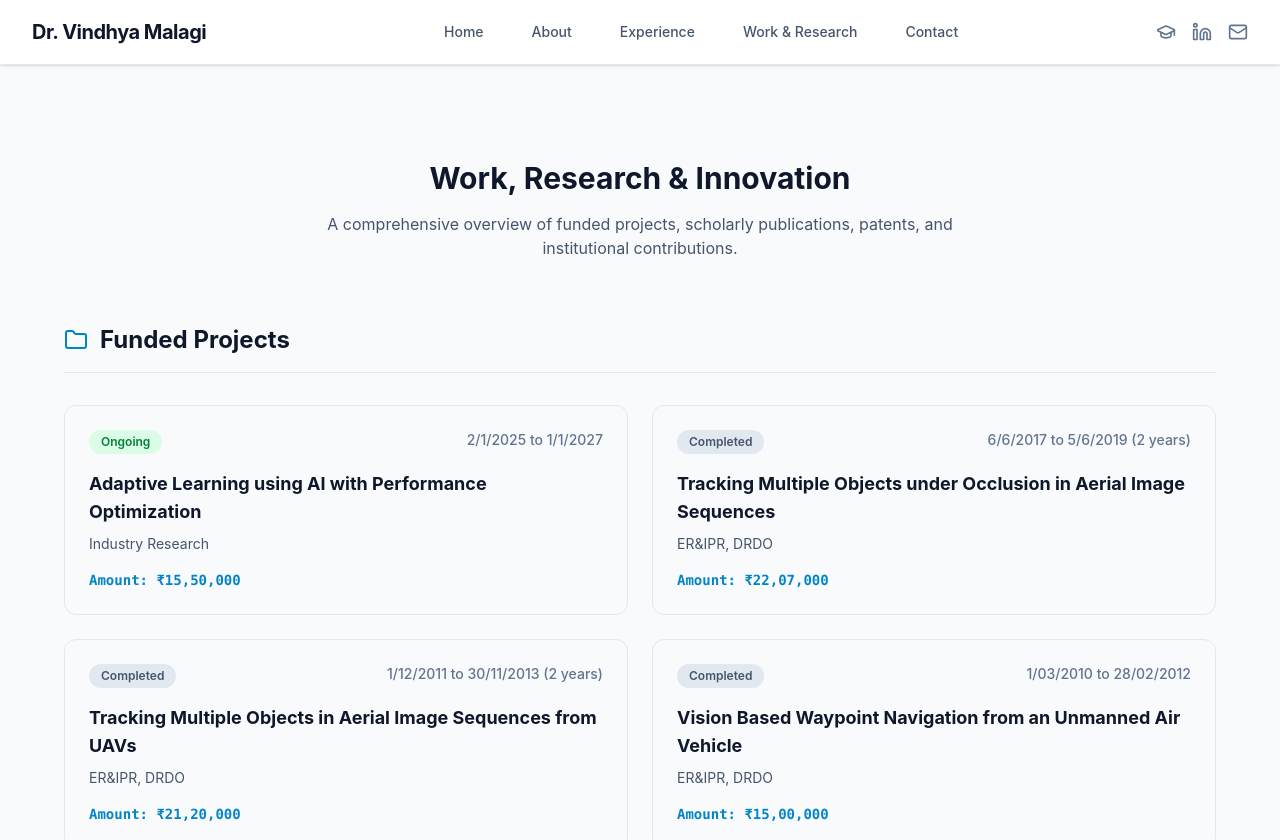
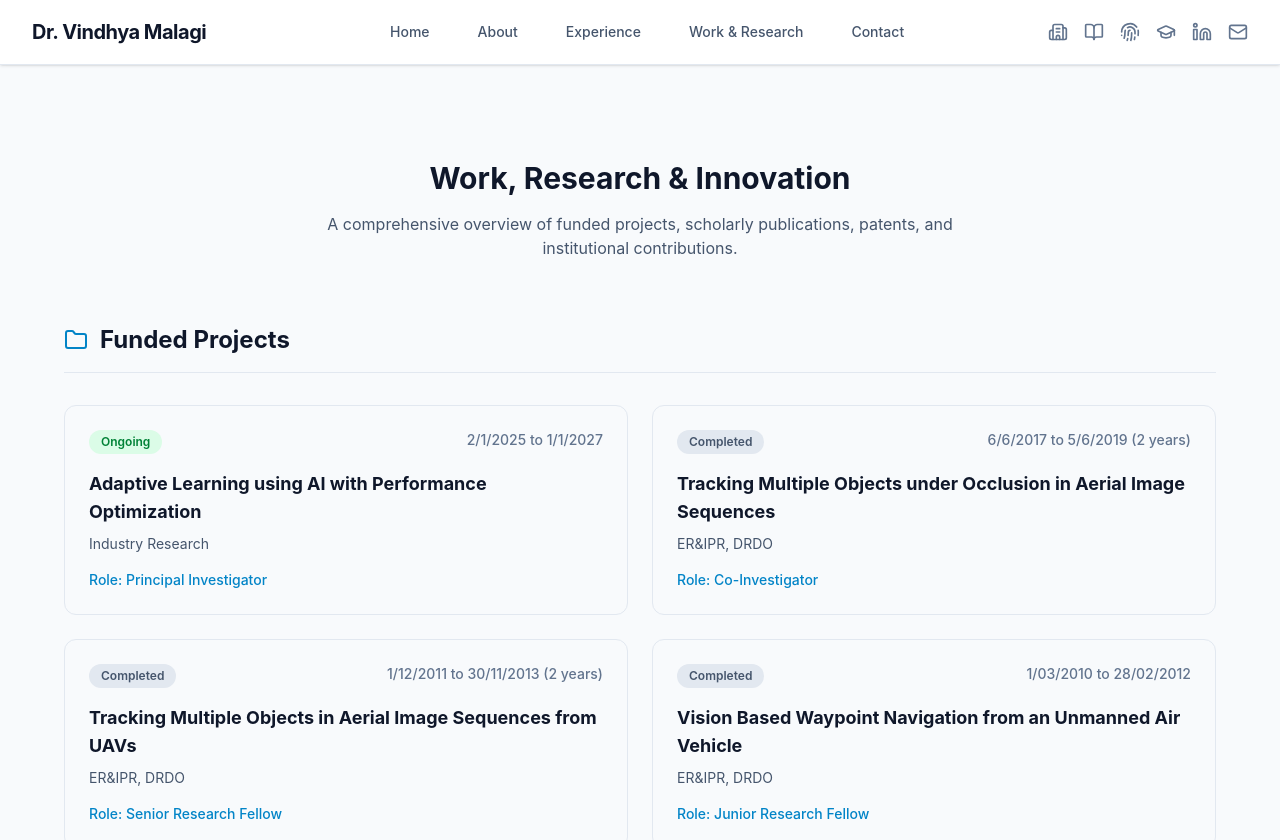
Before and after one commit to qalim-i/Vindhiya_Malagi, a React (Vite) app: page /projects in a window 1280 px wide. Shown: the top 840 px of the page. Built offline with nearby package versions, Linux system fonts and the light colour scheme.

Commit message:
Added more ID's and project roles

```diff
--- a/profile.json
+++ b/profile.json
@@ -2,20 +2,21 @@
   "personal_information": {
     "name": "Dr. Vindhya Malagi",
     "degree": "PhD",
-    "email": "vindhyapm@gmail.com",
+    "email": "vindhya-cs@dayanandasagar.edu",
     "phone": "9902933340",
     "linkedin": "linkedin.com/in/vindhya-malagi",
-    "google_scholar": "https://scholar.google.com/citations?user=dR7Sn8QAAAAJ&hl=en&oi=ao"
+    "google_scholar": "https://scholar.google.com/citations?user=dR7Sn8QAAAAJ&hl=en&oi=ao",
+    "dsce_irins": "https://dsce.irins.org/profile/630480#mc_information_panel",
+    "orcid": "https://orcid.org/0000-0002-5048-0220",
+    "scopus":"https://www.scopus.com/authid/detail.uri?authorId=36976147300"
   },
   "professional_summary": "Academic leader with 26 years of experience in engineering education, innovation leadership, and institutional growth. Currently serving as Professor & Head (AI & ML) and Convener, Institution's Innovation Council (IIC) at Dayananda Sagar College of Engineering (DSCE). Recognized for building high-impact innovation ecosystem, implementing national policies (NISP, MoE–IIC), mentoring institutions and startups, and contributing to national innovation ranking and institutional excellence.",
   "core_competencies": [
     "Institution's Innovation Council Leadership",
-    "National Innovation & Startup Policy (NISP) Implementation",
     "Innovation Ecosystem Design & Governance",
-    "Startup Incubation, Pre-Incubation & Technology Transfer Expertise",
     "Industry–Academia Collaboration & MoUs",
     "Innovation Rankings (NIRF, MIC Star Rating)",
-    "Organizing FDPs, Student Development & Faculty Enablement",
+    "Convener of student & faculty enablement programs",
     "Research, IP & Funded Projects",
     "Research Oriented Academic Curriculum dissemination"
   ],
@@ -34,17 +35,8 @@
       "position": "Various Academic & Research Roles",
       "institution": "DSCE",
       "period": "2007 to Present"
-    },
-    {
-      "position": "Lecturer",
-      "institution": "Vivekanand Education Society's Institute of Technology Mumbai",
-      "period": "2004-2007"
-    },
-    {
-      "position": "Lecturer",
-      "institution": "Ballari Institute of Technology and Management ",
-      "period": "1999 – 2004"
     }
+
   ],
   "iic_contributions": [
     "Lead institutional innovation strategy aligned with MoE's IIC framework and National Innovation & Startup Policy (NISP).",
@@ -162,30 +154,30 @@
     {
       "name_of_agency": "Industry Research",
       "title_of_project": "Adaptive Learning using AI with Performance Optimization",
-      "total_amount": "15,50,000",
       "period_of_support": "2/1/2025 to 1/1/2027",
-      "status": "Ongoing"
+      "status": "Ongoing",
+      "role": "Principal Investigator"
     },
     {
       "name_of_agency": "ER&IPR, DRDO",
       "title_of_project": "Tracking Multiple Objects under Occlusion in Aerial Image Sequences",
-      "total_amount": "22,07,000",
       "period_of_support": "6/6/2017 to 5/6/2019 (2 years)",
-      "status": "Completed"
+      "status": "Completed",
+      "role": "Co-Investigator"
     },
     {
       "name_of_agency": "ER&IPR, DRDO",
       "title_of_project": "Tracking Multiple Objects in Aerial Image Sequences from UAVs",
-      "total_amount": "21,20,000",
       "period_of_support": "1/12/2011 to 30/11/2013 (2 years)",
-      "status": "Completed"
+      "status": "Completed",
+      "role": "Senior Research Fellow"
     },
     {
       "name_of_agency": "ER&IPR, DRDO",
       "title_of_project": "Vision Based Waypoint Navigation from  an Unmanned Air Vehicle",
-      "total_amount": "15,00,000",
       "period_of_support": "1/03/2010 to 28/02/2012",
-      "status": "Completed"
+      "status": "Completed",
+      "role": "Junior Research Fellow"
     }
   ],
   "publications": [
--- a/src/components/Navbar.jsx
+++ b/src/components/Navbar.jsx
@@ -1,5 +1,5 @@
 import React, { useState } from 'react';
-import { Menu, X, Linkedin, Mail, GraduationCap } from 'lucide-react';
+import { Menu, X, Linkedin, Mail, GraduationCap, Building2, Fingerprint, BookOpen } from 'lucide-react';
 import { motion, AnimatePresence } from 'framer-motion';
 import { Link, useNavigate, useLocation } from 'react-router-dom';
 
@@ -90,13 +90,28 @@ const Navbar = ({ contact }) => {
 
                     {/* Social Icons Desktop */}
                     <div className="hidden md:flex items-center space-x-4">
-                        <a href={contact.google_scholar} target="_blank" rel="noopener noreferrer" className="text-slate-500 hover:text-[#f4c430] transition-colors">
+                        {contact.dsce_irins && (
+                            <a href={contact.dsce_irins} target="_blank" rel="noopener noreferrer" className="text-slate-500 hover:text-blue-600 transition-colors" title="DSCE IRINS">
+                                <Building2 size={20} />
+                            </a>
+                        )}
+                        {contact.scopus && (
+                            <a href={contact.scopus} target="_blank" rel="noopener noreferrer" className="text-slate-500 hover:text-[#FF6F00] transition-colors" title="Scopus">
+                                <BookOpen size={20} />
+                            </a>
+                        )}
+                        {contact.orcid && (
+                            <a href={contact.orcid} target="_blank" rel="noopener noreferrer" className="text-slate-500 hover:text-[#A6CE39] transition-colors" title="ORCID">
+                                <Fingerprint size={20} />
+                            </a>
+                        )}
+                        <a href={contact.google_scholar} target="_blank" rel="noopener noreferrer" className="text-slate-500 hover:text-[#f4c430] transition-colors" title="Google Scholar">
                             <GraduationCap size={20} />
                         </a>
-                        <a href={`https://${contact.linkedin}`} target="_blank" rel="noopener noreferrer" className="text-slate-500 hover:text-[#0077b5] transition-colors">
+                        <a href={`https://${contact.linkedin}`} target="_blank" rel="noopener noreferrer" className="text-slate-500 hover:text-[#0077b5] transition-colors" title="LinkedIn">
                             <Linkedin size={20} />
                         </a>
-                        <a href={`mailto:${contact.email}`} className="text-slate-500 hover:text-red-500 transition-colors">
+                        <a href={`mailto:${contact.email}`} className="text-slate-500 hover:text-red-500 transition-colors" title="Email">
                             <Mail size={20} />
                         </a>
                     </div>
--- a/src/sections/Projects.jsx
+++ b/src/sections/Projects.jsx
@@ -38,8 +38,8 @@ const Projects = ({ projects, publications, patents, innovation }) => {
                                 </div>
                                 <h4 className="text-lg font-bold text-primary mb-2 line-clamp-2">{project.title_of_project}</h4>
                                 <p className="text-slate-600 text-sm mb-4">{project.name_of_agency}</p>
-                                <div className="text-secondary font-mono text-sm font-bold">
-                                    Amount: ₹{project.total_amount}
+                                <div className="text-secondary font-medium text-sm mt-2">
+                                    Role: {project.role}
                                 </div>
                             </motion.div>
                         ))}
```
Also changed, not shown: src/sections/Contact.jsx (+37 -7 lines).
